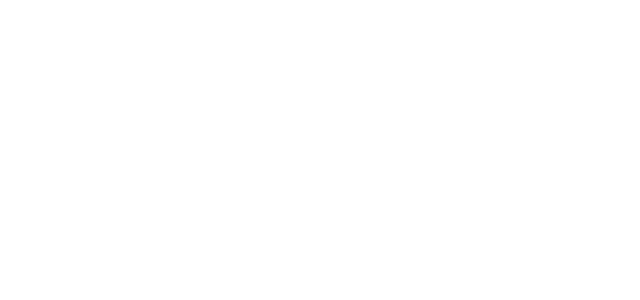
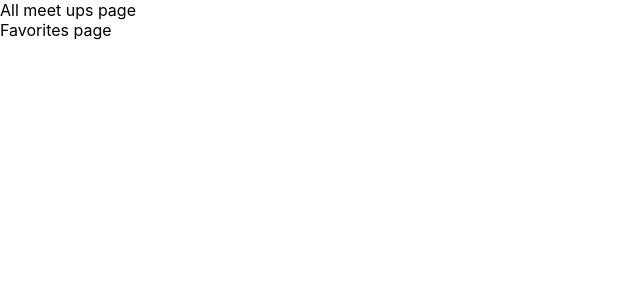
Before and after one commit to Tonny221/meet-up-demo-app, a React (Create React App) app: page /favorites in a window 1280 px wide. Shown: the top 300 px of the page, without its empty margins (0-640 px from the left). Built offline with nearby package versions, Linux system fonts and the light colour scheme.

Commit message:
routing the pages

```diff
--- a/src/App.js
+++ b/src/App.js
@@ -1,12 +1,22 @@
 import { Route } from 'react-router-dom'
 
-import AllMetUpsPage from './pages/allMeetUps';
+import AllMeetUpsPage from './pages/allMeetUps';
 import FavoritesPage from './pages/favorites';
 import NewMeetUpPage from './pages/newMeetUp';
 
 function App() {
   return (
-    <div></div>
+    <div>
+      <Route path='/'>
+        <AllMeetUpsPage />
+      </Route>
+      <Route path='/new-meet-up'>
+        <NewMeetUpPage />
+      </Route>
+      <Route path='/favorites'>
+        <FavoritesPage />
+      </Route>
+    </div>
   );
 }
 
--- a/src/pages/allMeetUps.js
+++ b/src/pages/allMeetUps.js
@@ -1,5 +1,7 @@
-function AllMetUpsPage(){
-
+function AllMeetUpsPage(){
+    return (
+        <div>All meet ups page</div>
+    );
 }
 
-export default AllMetUpsPage;
+export default AllMeetUpsPage;
--- a/src/pages/favorites.js
+++ b/src/pages/favorites.js
@@ -1,5 +1,7 @@
 function FavoritesPage(){
-
+    return (
+        <div>Favorites page</div>
+    );
 }
 
 export default FavoritesPage;
--- a/src/pages/newMeetUp.js
+++ b/src/pages/newMeetUp.js
@@ -1,5 +1,7 @@
 function NewMeetUpPage(){
-
+    return (
+        <div>New meet up page</div>
+    );
 }
 
 export default NewMeetUpPage;
```
